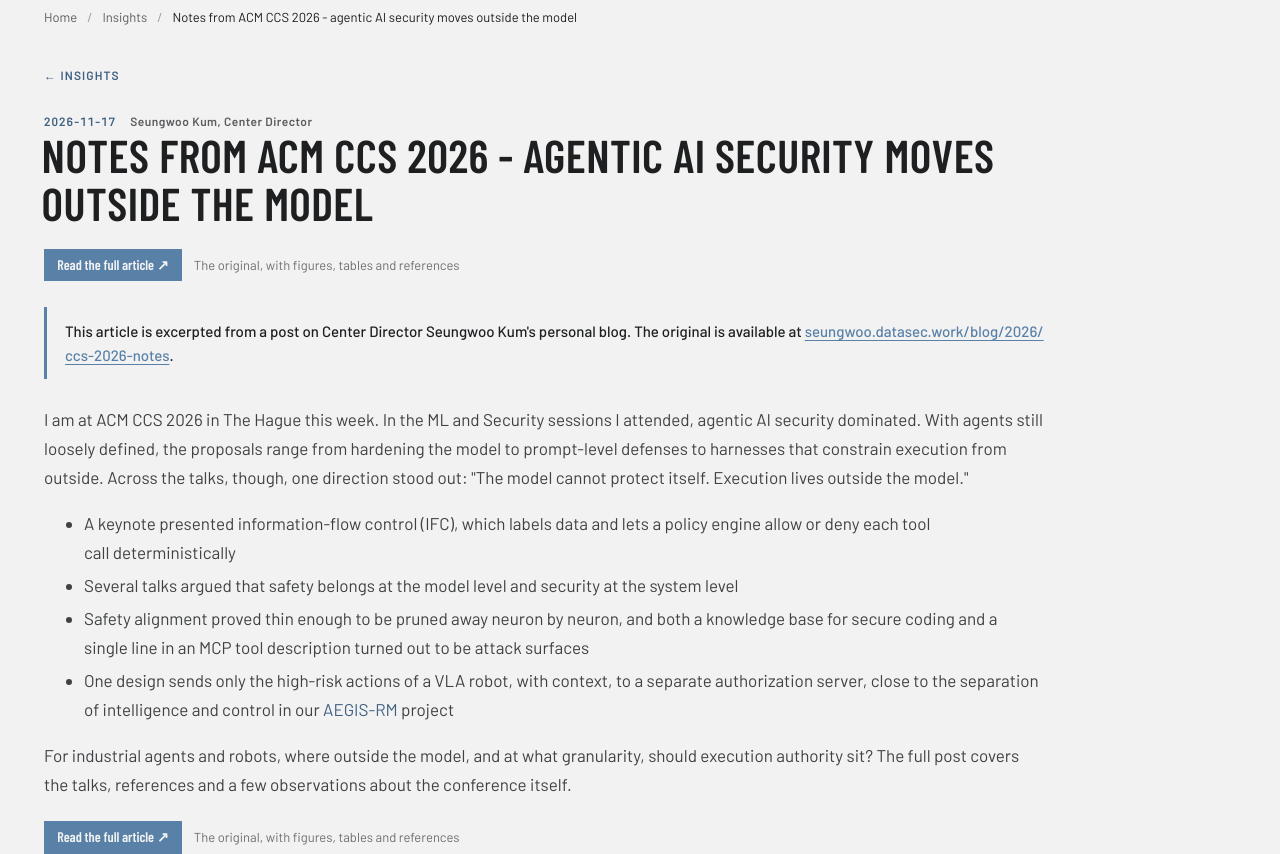
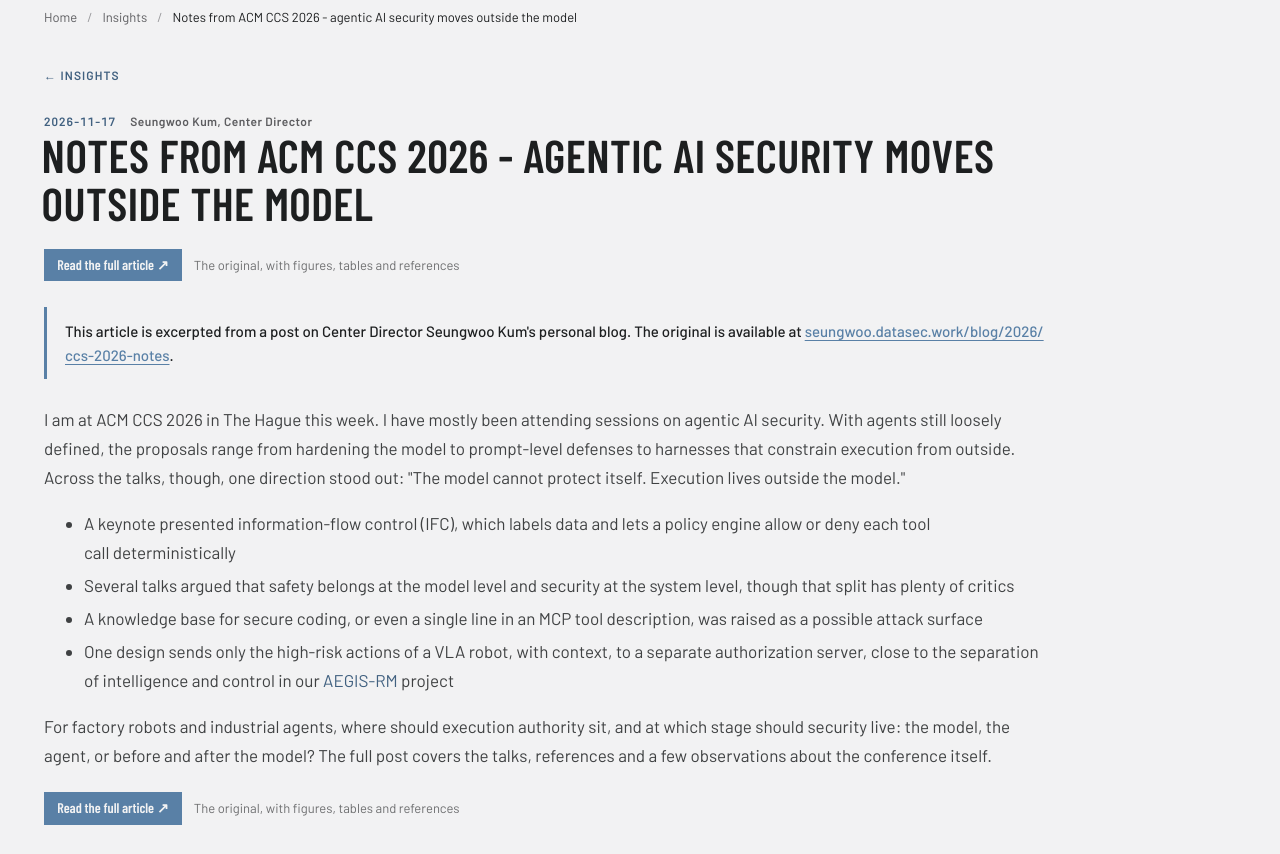
Before and after one commit to seungwooketi/datasec_web, a plain HTML site: page docs/en/news/2026-11-ccs-2026-notes/index.html in a window 1280 px wide. Shown: the part 67-921 px from the top of the page. Drawn offline with nearby package versions, Linux system fonts and the light colour scheme; a web font is replaced by a local one.

Commit message:
소식(CCS 2026): 블로그 원문과 같은 톤으로 맞춘다
참석한 세션 기준으로 말하고, safety/security 구분은 반론이 있음을 밝히며,
공격면은 언급된 가능성으로 낮춘다.

Co-Authored-By: Claude Opus 5.5 <noreply@anthropic.com>
Claude-Session: https://claude.ai/code/session_011tgRBx4M2US67xy3FQafFt

```diff
--- a/docs/en/news/2026-11-ccs-2026-notes/index.html
+++ b/docs/en/news/2026-11-ccs-2026-notes/index.html
@@ -49,9 +49,9 @@
 
 <p class="srcbox"><a class="btn btn-primary" href="https://seungwoo.datasec.work/blog/2026/ccs-2026-notes/" rel="noopener">Read the full article ↗</a><span>The original, with figures, tables and references</span></p>
 <p class="excerpt">This article is excerpted from a post on Center Director Seungwoo Kum&#x27;s personal blog. The original is available at <a href="https://seungwoo.datasec.work/blog/2026/ccs-2026-notes/" rel="noopener">seungwoo.datasec.work/blog/2026/ccs-2026-notes</a>.</p>
-<div class="prose"><p>I am at ACM CCS 2026 in The Hague this week. In the ML and Security sessions I attended, agentic AI security dominated. With agents still loosely defined, the proposals range from hardening the model to prompt-level defenses to harnesses that constrain execution from outside. Across the talks, though, one direction stood out: "The model cannot protect itself. Execution lives outside the model."</p>
-<ul><li>A keynote presented information-flow control (IFC), which labels data and lets a policy engine allow or deny each tool call deterministically</li><li>Several talks argued that safety belongs at the model level and security at the system level</li><li>Safety alignment proved thin enough to be pruned away neuron by neuron, and both a knowledge base for secure coding and a single line in an MCP tool description turned out to be attack surfaces</li><li>One design sends only the high-risk actions of a VLA robot, with context, to a separate authorization server, close to the separation of intelligence and control in our <a href="/en/research/aegis-rm/">AEGIS-RM</a> project</li></ul>
-<p>For industrial agents and robots, where outside the model, and at what granularity, should execution authority sit? The full post covers the talks, references and a few observations about the conference itself.</p></div>
+<div class="prose"><p>I am at ACM CCS 2026 in The Hague this week. I have mostly been attending sessions on agentic AI security. With agents still loosely defined, the proposals range from hardening the model to prompt-level defenses to harnesses that constrain execution from outside. Across the talks, though, one direction stood out: "The model cannot protect itself. Execution lives outside the model."</p>
+<ul><li>A keynote presented information-flow control (IFC), which labels data and lets a policy engine allow or deny each tool call deterministically</li><li>Several talks argued that safety belongs at the model level and security at the system level, though that split has plenty of critics</li><li>A knowledge base for secure coding, or even a single line in an MCP tool description, was raised as a possible attack surface</li><li>One design sends only the high-risk actions of a VLA robot, with context, to a separate authorization server, close to the separation of intelligence and control in our <a href="/en/research/aegis-rm/">AEGIS-RM</a> project</li></ul>
+<p>For factory robots and industrial agents, where should execution authority sit, and at which stage should security live: the model, the agent, or before and after the model? The full post covers the talks, references and a few observations about the conference itself.</p></div>
 <p class="srcbox"><a class="btn btn-primary" href="https://seungwoo.datasec.work/blog/2026/ccs-2026-notes/" rel="noopener">Read the full article ↗</a><span>The original, with figures, tables and references</span></p>
 <p class="disclaimer">The articles in Insights reflect the personal views of their authors and do not represent the official position of KETI or the Center.</p>
 </div>
```
Also changed, not shown: docs/ko/news/2026-11-ccs-2026-notes/index.html (+3 -3 lines), 2 other files.
